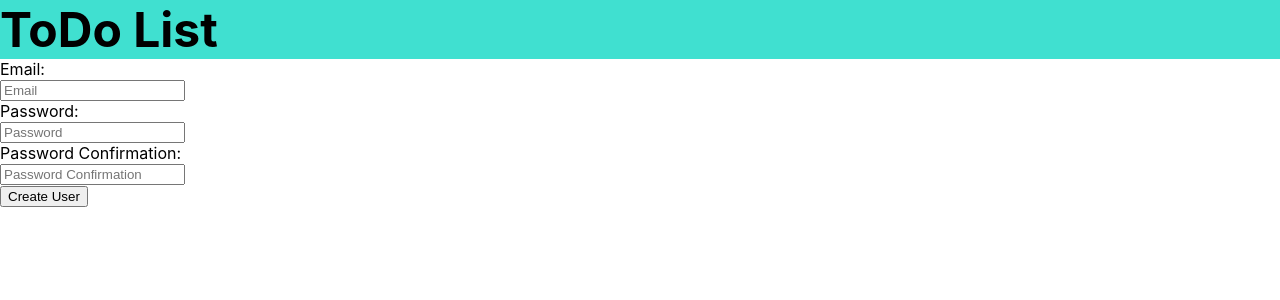
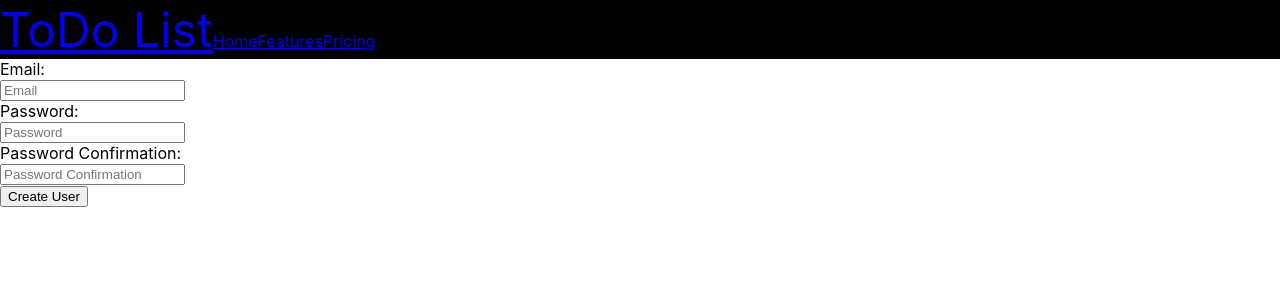
Before and after one commit to vivek-114/basic-app, a React (Create React App) app in the folder trail_app/: page /registrations in a window 1280 px wide. Shown: the top 300 px of the page. Built offline with nearby package versions, Linux system fonts and the light colour scheme.

Commit message:
Adds basic navigation bar.

```diff
--- a/trail_app/package.json
+++ b/trail_app/package.json
@@ -8,6 +8,8 @@
     "@testing-library/user-event": "^13.5.0",
     "axios": "^1.2.1",
     "react": "^18.2.0",
+    "react-bootstrap": "^2.7.0",
+    "react-bootstrap-validation": "^0.1.11",
     "react-dom": "^18.2.0",
     "react-router": "^6.5.0",
     "react-scripts": "5.0.1",
--- a/trail_app/src/component/Registration.js
+++ b/trail_app/src/component/Registration.js
@@ -2,6 +2,7 @@ import React from 'react';
 import axios from "axios";
 import { useState, useEffect } from "react";
 import {BrowserRouter as Router, useNavigate} from 'react-router-dom'
+import TodolistNavbar from './TodolistNavbar'
 
 function Registration(props){
 
@@ -72,7 +73,7 @@ function Registration(props){
     return(
         <form onSubmit={createUser}>
             <div>
-                <header> ToDo List </header>
+                <TodolistNavbar />
                 <label> Email: </label>
                 <br></br>
                 <input
@@ -85,7 +86,7 @@ function Registration(props){
                 <label> Password:</label>
                 <br></br>
                 <input
-                type="text"
+                type="password"
                 name="password"
                 placeholder="Password"
                 value = {inputsData.password || ""}
@@ -94,7 +95,7 @@ function Registration(props){
                 <label> Password Confirmation:</label>
                 <br></br>
                 <input
-                type="text"
+                type="password"
                 name="password_confirmation"
                 placeholder="Password Confirmation"
                 value = {inputsData.password_confirmation || ""}
--- /dev/null
+++ b/trail_app/src/component/TodolistNavbar.css
@@ -0,0 +1,7 @@
+nav {
+    background-color: black;
+}
+
+a.navbar-brand {
+    font-size: xxx-large;
+}
--- /dev/null
+++ b/trail_app/src/component/TodolistNavbar.js
@@ -0,0 +1,24 @@
+import React from "react";
+import Container from 'react-bootstrap/Container';
+import Nav from 'react-bootstrap/Nav';
+import Navbar from 'react-bootstrap/Navbar';
+import './TodolistNavbar.css'
+
+function TodolistNavbar (){
+    return(
+        <>
+            <Navbar bg="dark" variant="dark">
+                <Container>
+                    <Nav className="me-auto">
+                        <Navbar.Brand href="#home">ToDo List</Navbar.Brand>
+                        <Nav.Link href="#home">Home</Nav.Link>
+                        <Nav.Link href="#features">Features</Nav.Link>
+                        <Nav.Link href="#pricing">Pricing</Nav.Link>
+                    </Nav>
+                </Container>
+            </Navbar>
+        </>
+    );
+}
+
+export default TodolistNavbar;
```
Also changed, not shown: 1 other file (tests, documents, lock files or other folders).
